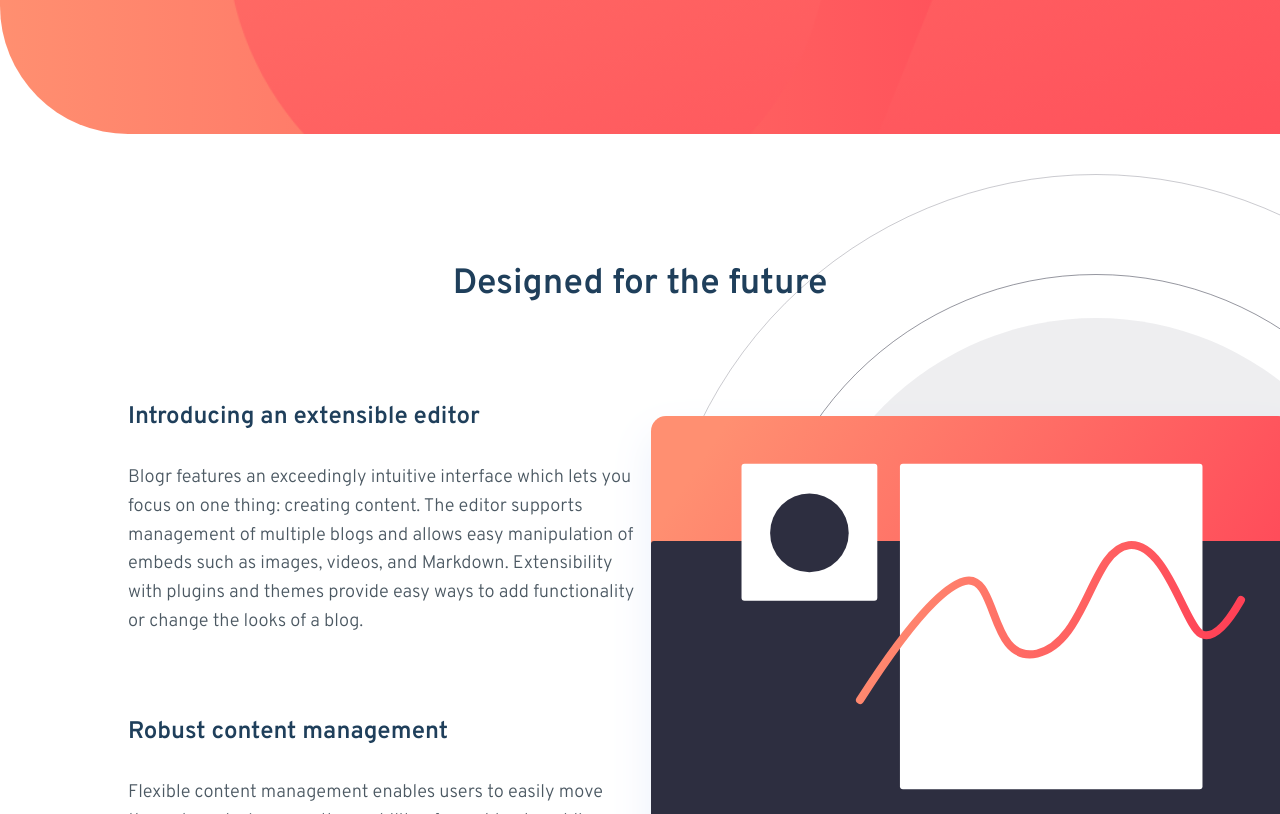
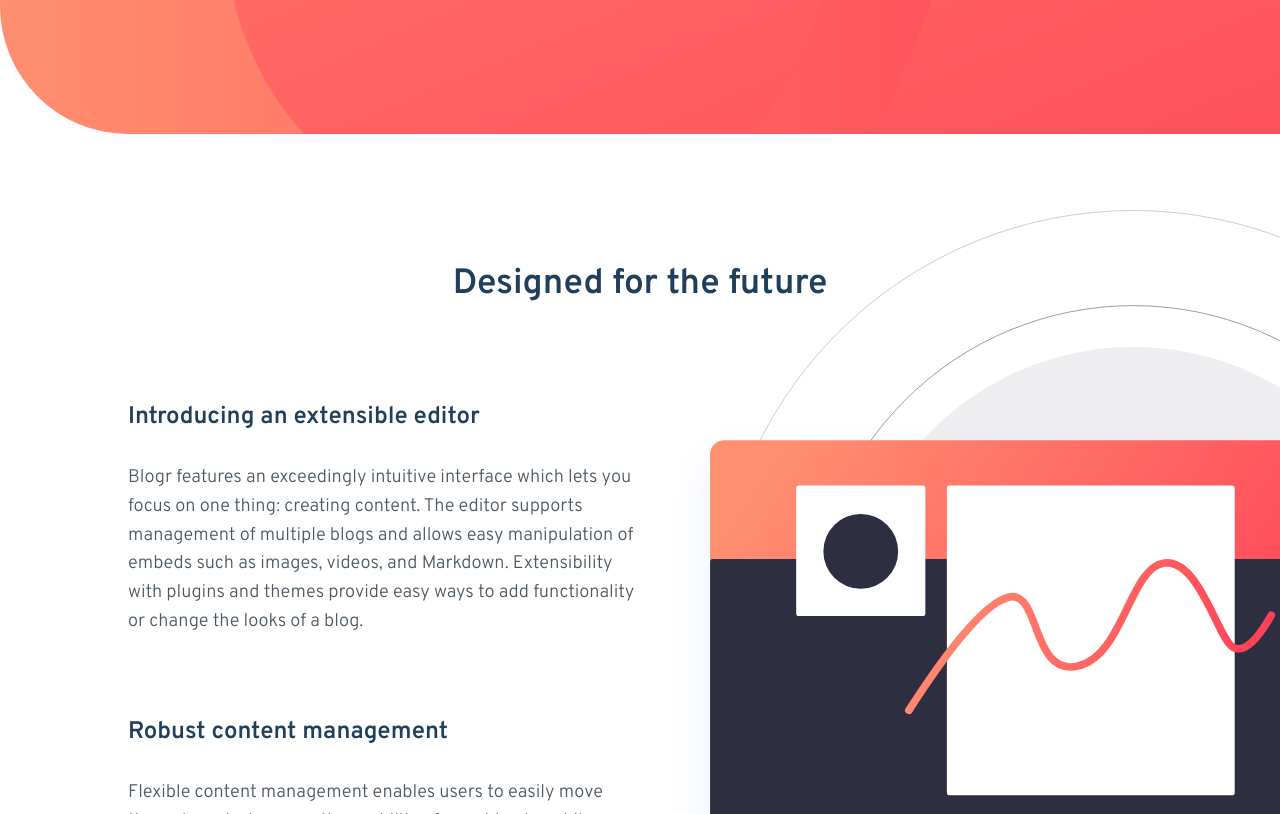
Before and after one commit to CrystalNyein/frontend-mentor-blogr-landing-page, a React (Create React App) app: page / in a window 1280 px wide. Shown: the part 666-1480 px from the top of the page. Built offline with nearby package versions, Linux system fonts and the light colour scheme.

Commit message:
Section1 style changes & Features export as constant

```diff
--- a/src/components/FeatureText.css
+++ b/src/components/FeatureText.css
@@ -13,6 +13,5 @@
 }
 .section1 h3,
 .section1 p {
-  padding: 0 10vw;
-  width: 60%;
+  width: 50%;
 }
--- a/src/components/MainSection.css
+++ b/src/components/MainSection.css
@@ -1,11 +1,16 @@
+.MainSection {
+  padding: 0 10vw;
+}
 .section1 {
-  position: relative;
-  min-height: 120vh;
   /* height: 120vh;
   background-image: url("../assets/images/illustration-editor-desktop.svg");
   background-repeat: no-repeat;
   background-size: 55rem;
   background-position: center right -15rem; */
+}
+.section-body {
+  display: flex;
+  position: relative;
 }
 h2 {
   text-align: center;
@@ -13,8 +18,10 @@ h2 {
   padding: 8rem 0 4rem;
   font-size: 2.2rem;
 }
-.section1 .deco-img {
+.section1 .section-img {
   position: absolute;
-  top: 2.5rem;
-  right: -16rem;
+  width: 55rem;
+  max-width: 95%;
+  top: -10rem;
+  right: -25rem;
 }
--- a/src/components/MainSection.js
+++ b/src/components/MainSection.js
@@ -2,48 +2,25 @@ import React from "react";
 import FeatureText from "./FeatureText";
 import "./MainSection.css";
 import EditorImg from "../assets/images/illustration-editor-desktop.svg";
+import PhoneImg from "../assets/images/illustration-phones.svg";
+import { features } from "../constants/Features";
 
 const MainSection = () => {
-  const features = [
-    {
-      title: "Introducing an extensible editor",
-      text: `Blogr features an exceedingly intuitive interface which lets you focus on one thing: creating content.
-  The editor supports management of multiple blogs and allows easy manipulation of embeds such as images,
-  videos, and Markdown. Extensibility with plugins and themes provide easy ways to add functionality or
-  change the looks of a blog.`,
-    },
-    {
-      title: "Robust content management",
-      text: `Flexible content management enables users to easily move through posts. Increase the usability of your blog
-    by adding customized categories, sections, format, or flow. With this functionality, you’re in full control.`,
-    },
-    {
-      title: "State of the Art Infrastructure",
-      text: `With reliability and speed in mind, worldwide data centers provide the backbone for ultra-fast connectivity.
-    This ensures your site will load instantly, no matter where your readers are, keeping your site competitive.
-  `,
-    },
-    {
-      title: "Free, open, simple",
-      text: `Blogr is a free and open source application backed by a large community of helpful developers. It supports
-      features such as code syntax highlighting, RSS feeds, social media integration, third-party commenting tools,
-      and works seamlessly with Google Analytics. The architecture is clean and is relatively easy to learn.
-    `,
-    },
-    {
-      title: "Powerful tooling",
-      text: `Batteries included. We built a simple and straightforward CLI tool that makes customization and deployment a breeze, but
-      capable of producing even the most complicated sites.
-    `,
-    },
-  ];
   return (
     <main className="MainSection">
       <section className="section1">
         <h2 className="f-overpass">Designed for the future</h2>
-        <img class="deco-img" src={EditorImg} alt="Editor"></img>
-        <FeatureText title={features[0].title} text={features[0].text} />
-        <FeatureText title={features[1].title} text={features[1].text} />
+        <div className="section-body">
+          <img className="section-img" src={EditorImg} alt="Editor"></img>
+          <div className="section-text">
+            <FeatureText title={features[0].title} text={features[0].text} />
+            <FeatureText title={features[1].title} text={features[1].text} />
+          </div>
+        </div>
+      </section>
+      <section className="section2">
+        <img className="deco-img" src={PhoneImg} alt="Phones" />
+        <FeatureText title={features[2].title} text={features[2].text} />
       </section>
     </main>
   );
--- /dev/null
+++ b/src/constants/Features.js
@@ -0,0 +1,33 @@
+export const features = [
+  {
+    title: "Introducing an extensible editor",
+    text: `Blogr features an exceedingly intuitive interface which lets you focus on one thing: creating content.
+The editor supports management of multiple blogs and allows easy manipulation of embeds such as images,
+videos, and Markdown. Extensibility with plugins and themes provide easy ways to add functionality or
+change the looks of a blog.`,
+  },
+  {
+    title: "Robust content management",
+    text: `Flexible content management enables users to easily move through posts. Increase the usability of your blog
+  by adding customized categories, sections, format, or flow. With this functionality, you’re in full control.`,
+  },
+  {
+    title: "State of the Art Infrastructure",
+    text: `With reliability and speed in mind, worldwide data centers provide the backbone for ultra-fast connectivity.
+  This ensures your site will load instantly, no matter where your readers are, keeping your site competitive.
+`,
+  },
+  {
+    title: "Free, open, simple",
+    text: `Blogr is a free and open source application backed by a large community of helpful developers. It supports
+    features such as code syntax highlighting, RSS feeds, social media integration, third-party commenting tools,
+    and works seamlessly with Google Analytics. The architecture is clean and is relatively easy to learn.
+  `,
+  },
+  {
+    title: "Powerful tooling",
+    text: `Batteries included. We built a simple and straightforward CLI tool that makes customization and deployment a breeze, but
+    capable of producing even the most complicated sites.
+  `,
+  },
+];
```
